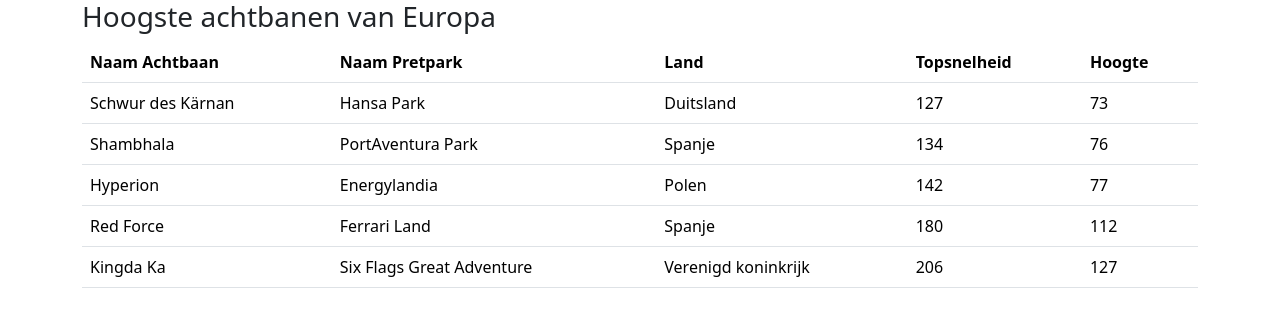
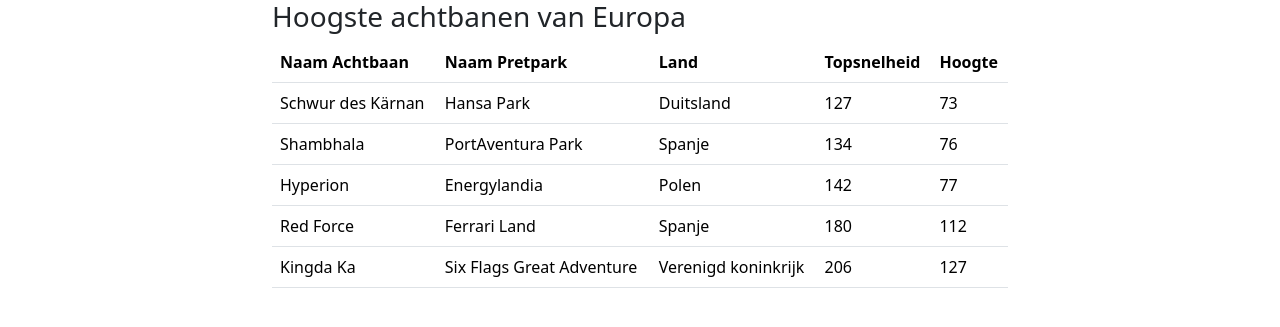
Before and after one commit to adruijter/crud-php-mysql-pdo-2408b, a PHP site: page / in a window 1280 px wide. Shown: the top 327 px of the page. Run offline with PHP 8.4, Linux system fonts and the light colour scheme; data comes from the database, SQL or seed files in the repository.

Commit message:
Laatste commit read

```diff
--- a/index.php
+++ b/index.php
@@ -72,9 +72,15 @@ $result = $statement->fetchAll(PDO::FETCH_OBJ);
   <body>
     <div class="container">
 
+        <div class="row">
+            <div class="col-2"></div>
+            <div class="col-8"><h3>Hoogste achtbanen van Europa</h3></div>
+            <div class="col-2"></div>
+        </div>
 
-      <h3>Hoogste achtbanen van Europa</h3>
-
+        <div class="row">
+          <div class="col-2"></div>
+          <div class="col-8">
               <table class="table table-hover">
                 <thead>
                     <th>Naam Achtbaan</th>
@@ -95,7 +101,9 @@ $result = $statement->fetchAll(PDO::FETCH_OBJ);
                     <?php endforeach;  ?>
                 </tbody>
               </table>
-
+          </div>
+          <div class="col-2"></div>
+        </div>
 
     </div>
 
```
Lines whose indentation alone changed are shown as unchanged.
